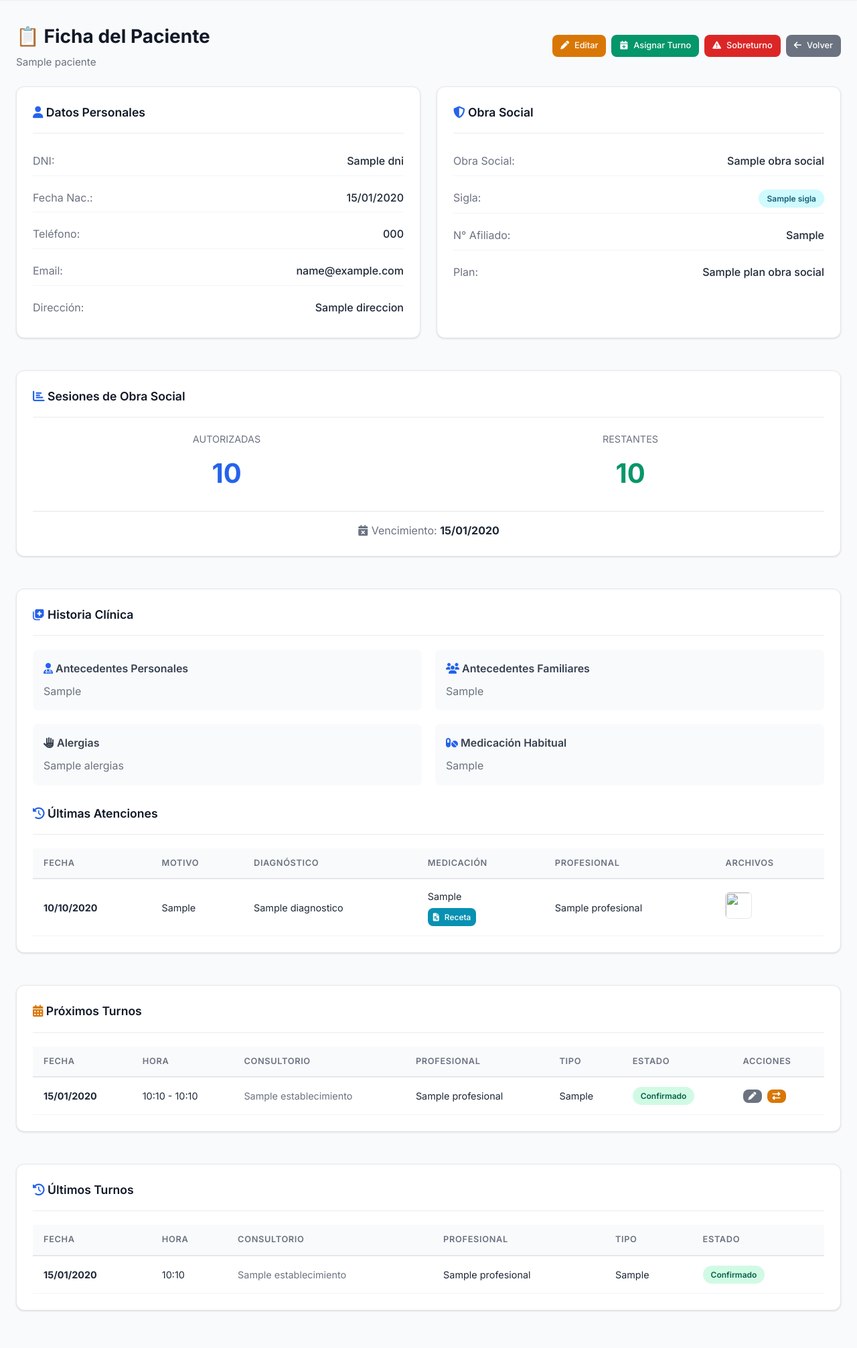
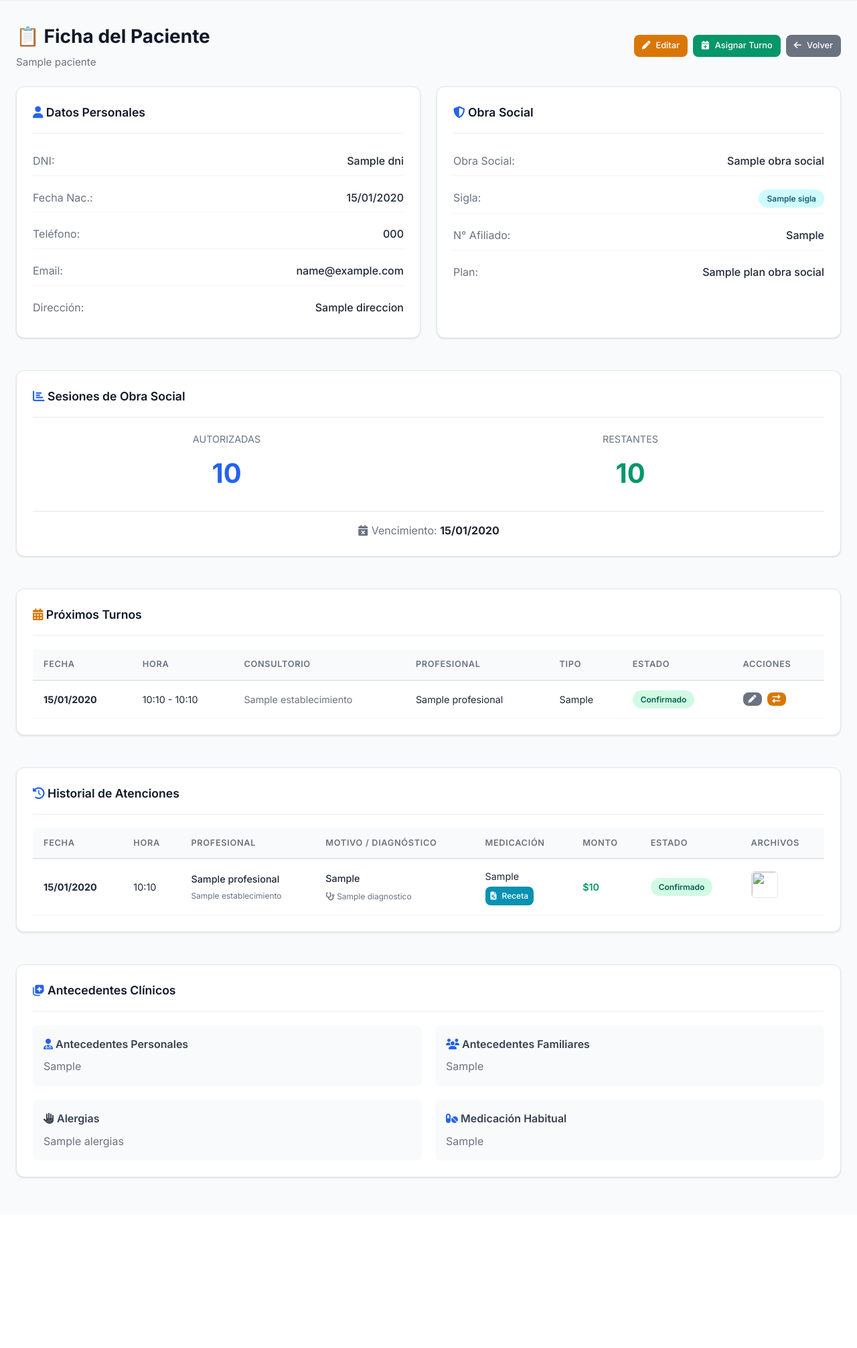
Before and after one commit to Facureif/Gesti-n-de-turnos-con-historia-cl-nica, a Django app: template pacientes/templates/pacientes/ficha.html in a window 1280 px wide. Shown: the part 64-2077 px from the top of the page at 67% size. After the commit the page ends 1824 px from the top, so only its background shows below. Run offline with Django 5.2, Linux system fonts and the light colour scheme; the template is opened without the code that fills it: most values are stand-ins (such as "Sample title", 1, 10 or a date in 2020).

Commit message:
fejora de ficha y redireccion de cargar y cobrar turno

```diff
--- a/pacientes/templates/pacientes/ficha.html
+++ b/pacientes/templates/pacientes/ficha.html
@@ -16,10 +16,6 @@
         {% endif %}
         <a href="{% url 'asignar_turno' paciente.id %}" class="btn btn-success btn-sm">
             <i class="fas fa-calendar-plus"></i> Asignar Turno
-        </a>
-        <a href="{% url 'crear_sobreturno' paciente.id %}" class="btn btn-danger btn-sm">
-            <i class="fas fa-exclamation-triangle"></i> Sobreturno
-        </a>
         {% if request.user.rol == 'secretaria' %}
             <a href="{% url 'panel_secretaria' %}" class="btn btn-secondary btn-sm">
                 <i class="fas fa-arrow-left"></i> Volver
@@ -133,124 +129,6 @@
     </div>
     {% endif %}
 
-    <!-- Historia Clínica -->
-    {% if not es_secretaria %}
-    <div class="card" style="grid-column: 1 / -1;">
-        <div class="card-header">
-            <h3 class="card-title">
-                <i class="fas fa-notes-medical text-primary"></i> Historia Clínica
-            </h3>
-        </div>
-
-        {% if historia %}
-            <div style="display: grid; grid-template-columns: 1fr 1fr; gap: 20px; margin-bottom: 28px;">
-                <div style="padding: 16px; background: var(--gray-50); border-radius: var(--radius);">
-                    <div style="font-weight: 600; margin-bottom: 8px; color: var(--gray-700);">
-                        <i class="fas fa-user-md text-primary"></i> Antecedentes Personales
-                    </div>
-                    <p class="text-muted" style="margin: 0;">{{ historia.antecedentes_personales|default:"Sin datos" }}</p>
-                </div>
-                <div style="padding: 16px; background: var(--gray-50); border-radius: var(--radius);">
-                    <div style="font-weight: 600; margin-bottom: 8px; color: var(--gray-700);">
-                        <i class="fas fa-users text-primary"></i> Antecedentes Familiares
-                    </div>
-                    <p class="text-muted" style="margin: 0;">{{ historia.antecedentes_familiares|default:"Sin datos" }}</p>
-                </div>
-                <div style="padding: 16px; background: var(--gray-50); border-radius: var(--radius);">
-                    <div style="font-weight: 600; margin-bottom: 8px; color: var(--gray-700);">
-                        <i class="fas fa-allergies text-danger"></i> Alergias
-                    </div>
-                    <p class="text-muted" style="margin: 0;">{{ historia.alergias|default:"Sin datos" }}</p>
-                </div>
-                <div style="padding: 16px; background: var(--gray-50); border-radius: var(--radius);">
-                    <div style="font-weight: 600; margin-bottom: 8px; color: var(--gray-700);">
-                        <i class="fas fa-pills text-primary"></i> Medicación Habitual
-                    </div>
-                    <p class="text-muted" style="margin: 0;">{{ historia.medicacion_habitual|default:"Sin datos" }}</p>
-                </div>
-            </div>
-
-            <div class="card-header">
-                <h3 class="card-title">
-                    <i class="fas fa-history text-primary"></i> Últimas Atenciones
-                </h3>
-            </div>
-
-            {% if evoluciones %}
-            <div class="table-container">
-                <table>
-                    <thead>
-                        <tr>
-                            <th>Fecha</th>
-                            <th>Motivo</th>
-                            <th>Diagnóstico</th>
-                            <th>Medicación</th>
-                            <th>Profesional</th>
-                            <th>Archivos</th>
-                        </tr>
-                    </thead>
-                    <tbody>
-                        {% for evo in evoluciones|slice:":10" %}
-                        <tr>
-                            <td><strong>{{ evo.creado|date:"d/m/Y" }}</strong></td>
-                            <td>{{ evo.motivo_consulta|truncatechars:40 }}</td>
-                            <td>{{ evo.diagnostico|truncatechars:40|default:"—" }}</td>
-                            <td>
-                                {{ evo.medicacion_recetada|truncatechars:50|default:"—" }}
-                                {% if evo.medicacion_recetada %}
-                                    <br>
-                                    <a href="{% url 'generar_receta' evo.id %}"
-                                       class="btn btn-xs"
-                                       style="background: var(--info); margin-top: 6px;"
-                                       target="_blank">
-                                        <i class="fas fa-file-prescription"></i> Receta
-                                    </a>
-                                {% endif %}
-                            </td>
-                            <td>{{ evo.profesional.nombre_completo }}</td>
-                            <td>
-                                {% if evo.archivos.all %}
-                                    <div class="flex gap-2 flex-wrap">
-                                        {% for archivo in evo.archivos.all %}
-                                        <a href="{{ archivo.archivo.url }}" target="_blank">
-                                            <img src="{{ archivo.archivo.url }}"
-                                                 style="width: 40px; height: 40px; object-fit: cover; border-radius: var(--radius-sm); border: 1px solid var(--gray-200);">
-                                        </a>
-                                        {% endfor %}
-                                    </div>
-                                {% else %}
-                                    <span class="text-muted">—</span>
-                                {% endif %}
-                            </td>
-                        </tr>
-                        {% empty %}
-                        <tr>
-                            <td colspan="6">
-                                <div class="empty-state">
-                                    <i class="fas fa-clipboard-list"></i>
-                                    <p>Sin evoluciones registradas</p>
-                                </div>
-                            </td>
-                        </tr>
-                        {% endfor %}
-                    </tbody>
-                </table>
-            </div>
-            {% else %}
-            <div class="empty-state">
-                <i class="fas fa-clipboard"></i>
-                <p>No hay evoluciones registradas</p>
-            </div>
-            {% endif %}
-        {% else %}
-            <div class="empty-state">
-                <i class="fas fa-folder-open"></i>
-                <p>Historia clínica no creada</p>
-            </div>
-        {% endif %}
-    </div>
-    {% endif %}
-
     <!-- Próximos Turnos -->
     <div class="card" style="grid-column: 1 / -1;">
         <div class="card-header">
@@ -315,11 +193,11 @@
         {% endif %}
     </div>
 
-    <!-- Últimos Turnos -->
+    <!-- Historial de Atenciones (UNIFICADO) -->
     <div class="card" style="grid-column: 1 / -1;">
         <div class="card-header">
             <h3 class="card-title">
-                <i class="fas fa-history text-primary"></i> Últimos Turnos
+                <i class="fas fa-history text-primary"></i> Historial de Atenciones
             </h3>
         </div>
 
@@ -330,10 +208,12 @@
                     <tr>
                         <th>Fecha</th>
                         <th>Hora</th>
-                        <th>Consultorio</th>
                         <th>Profesional</th>
-                        <th>Tipo</th>
+                        <th>Motivo / Diagnóstico</th>
+                        <th>Medicación</th>
+                        <th>Monto</th>
                         <th>Estado</th>
+                        <th>Archivos</th>
                     </tr>
                 </thead>
                 <tbody>
@@ -341,9 +221,44 @@
                     <tr>
                         <td><strong>{{ t.fecha|date:"d/m/Y" }}</strong></td>
                         <td>{{ t.hora_inicio|time:"H:i" }}</td>
-                        <td class="text-muted">{{ t.establecimiento.nombre|default:"—" }}</td>
-                        <td>{{ t.profesional.nombre_completo }}</td>
-                        <td>{{ t.tipo_consulta|default:"—" }}</td>
+                        <td>
+                            <div style="font-weight: 500;">{{ t.profesional.nombre_completo }}</div>
+                            <small class="text-muted">{{ t.establecimiento.nombre|default:"—" }}</small>
+                        </td>
+                        <td>
+                            {% if t.evolucion %}
+                                <div style="font-weight: 500; margin-bottom: 2px;">
+                                    {{ t.evolucion.motivo_consulta|truncatechars:50 }}
+                                </div>
+                                {% if t.evolucion.diagnostico %}
+                                    <small class="text-muted">
+                                        <i class="fas fa-stethoscope"></i> {{ t.evolucion.diagnostico|truncatechars:60 }}
+                                    </small>
+                                {% endif %}
+                            {% else %}
+                                <span class="text-muted">Sin evolución registrada</span>
+                            {% endif %}
+                        </td>
+                        <td>
+                            {% if t.evolucion and t.evolucion.medicacion_recetada %}
+                                <div>{{ t.evolucion.medicacion_recetada|truncatechars:40 }}</div>
+                                <a href="{% url 'generar_receta' t.evolucion.id %}"
+                                   class="btn btn-xs"
+                                   style="background: var(--info); margin-top: 4px;"
+                                   target="_blank">
+                                    <i class="fas fa-file-prescription"></i> Receta
+                                </a>
+                            {% else %}
+                                <span class="text-muted">—</span>
+                            {% endif %}
+                        </td>
+                        <td>
+                            {% if t.monto_total %}
+                                <span style="font-weight: 600; color: var(--success);">${{ t.monto_total }}</span>
+                            {% else %}
+                                <span class="text-muted">—</span>
+                            {% endif %}
+                        </td>
                         <td>
                             {% if t.estado == 'confirmado' %}
                                 <span class="badge badge-success">Confirmado</span>
@@ -357,6 +272,20 @@
                                 <span class="badge badge-danger">No Asistió</span>
                             {% endif %}
                         </td>
+                        <td>
+                            {% if t.evolucion and t.evolucion.archivos.all %}
+                                <div class="flex gap-2 flex-wrap">
+                                    {% for archivo in t.evolucion.archivos.all %}
+                                    <a href="{{ archivo.archivo.url }}" target="_blank">
+                                        <img src="{{ archivo.archivo.url }}"
+                                             style="width: 40px; height: 40px; object-fit: cover; border-radius: var(--radius-sm); border: 1px solid var(--gray-200);">
+                                    </a>
+                                    {% endfor %}
+                                </div>
+                            {% else %}
+                                <span class="text-muted">—</span>
+                            {% endif %}
+                        </td>
                     </tr>
                     {% endfor %}
                 </tbody>
@@ -365,10 +294,48 @@
         {% else %}
         <div class="empty-state">
             <i class="far fa-calendar"></i>
-            <p>No hay turnos registrados</p>
+            <p>No hay atenciones registradas</p>
         </div>
         {% endif %}
     </div>
 
+    <!-- Antecedentes de Historia Clínica (solo profesionales) -->
+    {% if not es_secretaria and historia %}
+    <div class="card" style="grid-column: 1 / -1;">
+        <div class="card-header">
+            <h3 class="card-title">
+                <i class="fas fa-notes-medical text-primary"></i> Antecedentes Clínicos
+            </h3>
+        </div>
+
+        <div style="display: grid; grid-template-columns: 1fr 1fr; gap: 20px;">
+            <div style="padding: 16px; background: var(--gray-50); border-radius: var(--radius);">
+                <div style="font-weight: 600; margin-bottom: 8px; color: var(--gray-700);">
+                    <i class="fas fa-user-md text-primary"></i> Antecedentes Personales
+                </div>
+                <p class="text-muted" style="margin: 0;">{{ historia.antecedentes_personales|default:"Sin datos" }}</p>
+            </div>
+            <div style="padding: 16px; background: var(--gray-50); border-radius: var(--radius);">
+                <div style="font-weight: 600; margin-bottom: 8px; color: var(--gray-700);">
+                    <i class="fas fa-users text-primary"></i> Antecedentes Familiares
+                </div>
+                <p class="text-muted" style="margin: 0;">{{ historia.antecedentes_familiares|default:"Sin datos" }}</p>
+            </div>
+            <div style="padding: 16px; background: var(--gray-50); border-radius: var(--radius);">
+                <div style="font-weight: 600; margin-bottom: 8px; color: var(--gray-700);">
+                    <i class="fas fa-allergies text-danger"></i> Alergias
+                </div>
+                <p class="text-muted" style="margin: 0;">{{ historia.alergias|default:"Sin datos" }}</p>
+            </div>
+            <div style="padding: 16px; background: var(--gray-50); border-radius: var(--radius);">
+                <div style="font-weight: 600; margin-bottom: 8px; color: var(--gray-700);">
+                    <i class="fas fa-pills text-primary"></i> Medicación Habitual
+                </div>
+                <p class="text-muted" style="margin: 0;">{{ historia.medicacion_habitual|default:"Sin datos" }}</p>
+            </div>
+        </div>
+    </div>
+    {% endif %}
+
 </div>
 {% endblock %}
--- a/turnos_profesionales/templates/turnos_profesionales/cobrar_turno.html
+++ b/turnos_profesionales/templates/turnos_profesionales/cobrar_turno.html
@@ -54,7 +54,7 @@
                 <button type="submit" class="btn btn-success" style="flex: 1; padding: 12px;">
                     💾 Guardar y continuar
                 </button>
-                <a href="{% url 'cargar_evolucion' turno.id %}" class="btn" style="padding: 12px 20px; background: #6c757d;">
+                <a href="{% url 'panel_profesional' %}" class="btn" style="padding: 12px 20px; background: #6c757d;">
                     Saltar
                 </a>
             </div>
```
Also changed, not shown: turnos_profesionales/templates/turnos_profesionales/cargar_evolucion.html (+4 -4 lines), turnos_profesionales/templates/turnos_profesionales/panel.html (+1 -10 lines), turnos_profesionales/views.py (+4 -4 lines), db.sqlite3, media/hc/2026/06/muela_p8tmjEY.jfif (added).
